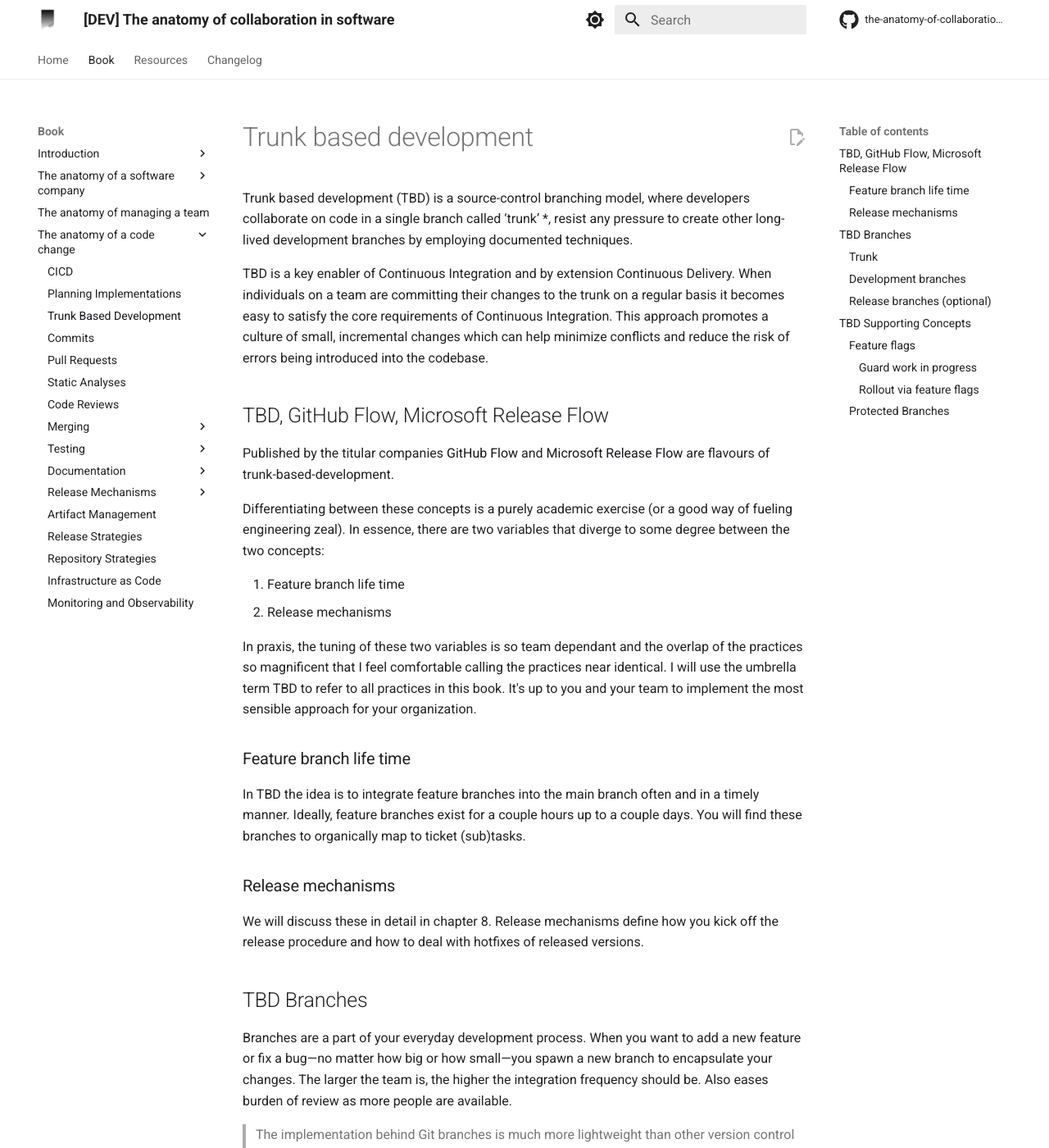
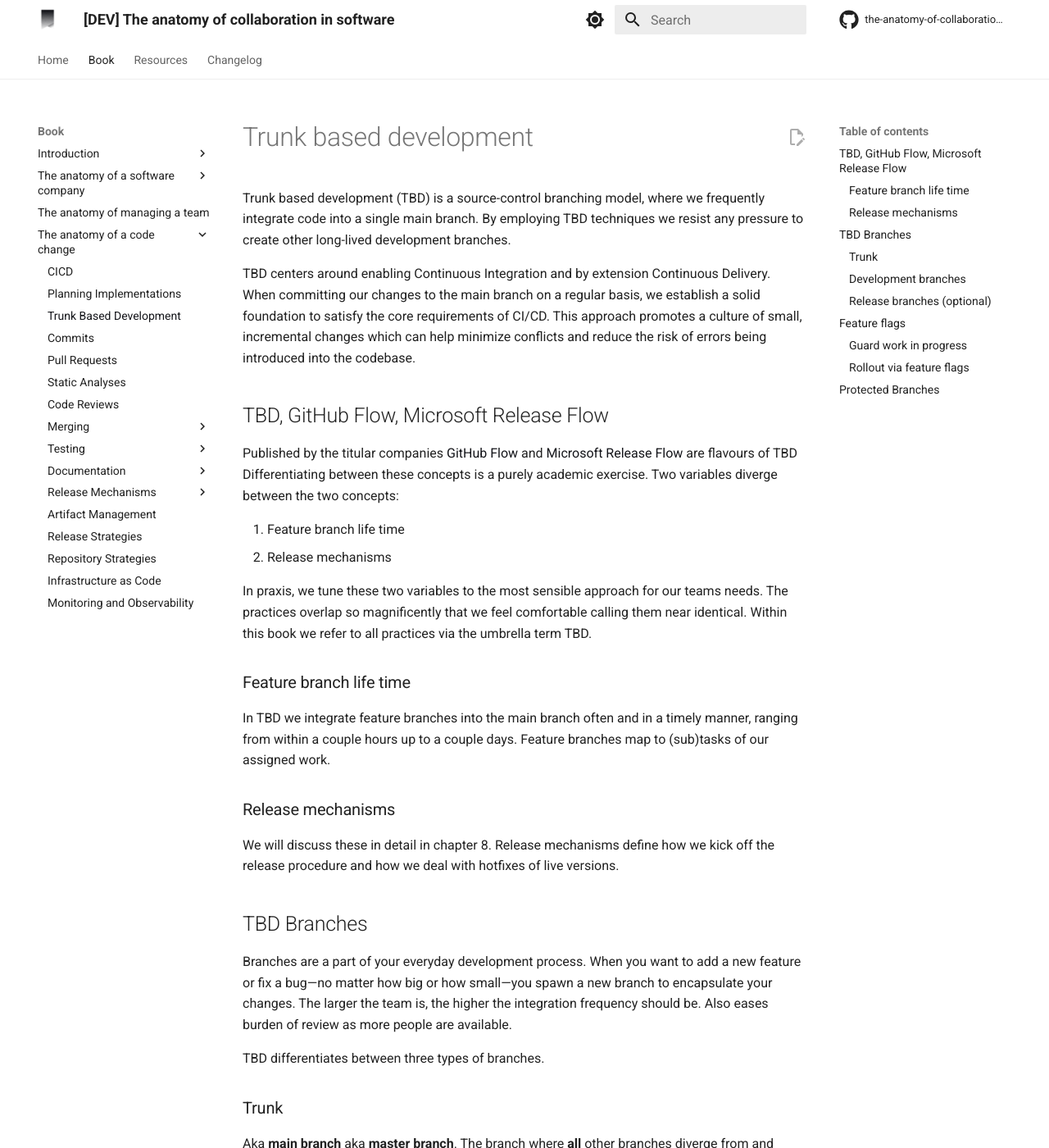
Before and after one commit to engineering-collaboration/book, an MkDocs documentation site: the page built from docs/book/anatomy-of-a-code-change/tbd.md, in a window 1280 px wide and 1400 px high. Shown: the whole window at 82% size. Built offline with MkDocs 1.6.1 and Material for MkDocs 9.7.7, drawn with Linux system fonts in a browser that asks for light colours; comment, search, counter and statistics services are not loaded; some of the changed text lies outside the part shown.

Commit message:
Improve writing in initial tbd paragraph

```diff
--- a/docs/book/anatomy-of-a-code-change/tbd.md
+++ b/docs/book/anatomy-of-a-code-change/tbd.md
@@ -1,33 +1,29 @@
 # Trunk based development
 
-Trunk based development (TBD) is a source-control branching model, where developers collaborate on code in a single branch called ‘trunk’ *, resist any pressure to create other long-lived development branches by employing documented techniques.
+Trunk based development (TBD) is a source-control branching model, where we frequently integrate code into a single main branch. By employing TBD techniques we resist any pressure to create other long-lived development branches.
 
-TBD is a key enabler of Continuous Integration and by extension Continuous Delivery. When individuals on a team are committing their changes to the trunk on a regular basis it becomes easy to satisfy the core requirements of Continuous Integration. This approach promotes a culture of small, incremental changes which can help minimize conflicts and reduce the risk of errors being introduced into the codebase.
+TBD centers around enabling Continuous Integration and by extension Continuous Delivery. When committing our changes to the main branch on a regular basis, we establish a solid foundation to satisfy the core requirements of CI/CD. This approach promotes a culture of small, incremental changes which can help minimize conflicts and reduce the risk of errors being introduced into the codebase.
 
 ## TBD, GitHub Flow, Microsoft Release Flow
 
-Published by the titular companies [GitHub Flow](https://docs.github.com/en/get-started/quickstart/github-flow) and [Microsoft Release Flow](https://devblogs.microsoft.com/devops/release-flow-how-we-do-branching-on-the-vsts-team/) are flavours of trunk-based-development.
-
-Differentiating between these concepts is a purely academic exercise (or a good way of fueling engineering zeal). In essence, there are two variables that diverge to some degree between the two concepts:
+Published by the titular companies [GitHub Flow](https://docs.github.com/en/get-started/quickstart/github-flow) and [Microsoft Release Flow](https://devblogs.microsoft.com/devops/release-flow-how-we-do-branching-on-the-vsts-team/) are flavours of TBD Differentiating between these concepts is a purely academic exercise. Two variables diverge between the two concepts:
 
 1. Feature branch life time
 2. Release mechanisms
 
-In praxis, the tuning of these two variables is so team dependant and the overlap of the practices so magnificent that I feel comfortable calling the practices near identical. I will use the umbrella term TBD to refer to all practices in this book. It's up to you and your team to implement the most sensible approach for your organization.
+In praxis, we tune these two variables to the most sensible approach for our teams needs. The practices overlap so magnificently that we feel comfortable calling them near identical. Within this book we refer to all practices via the umbrella term TBD.
 
 ### Feature branch life time
 
-In TBD the idea is to integrate feature branches into the main branch often and in a timely manner. Ideally, feature branches exist for a couple hours up to a couple days. You will find these branches to organically map to ticket (sub)tasks.
+In TBD we integrate feature branches into the main branch often and in a timely manner, ranging from within a couple hours up to a couple days. Feature branches map to (sub)tasks of our assigned work.
 
 ### Release mechanisms
 
-We will discuss these in detail in chapter 8. Release mechanisms define how you kick off the release procedure and how to deal with hotfixes of released versions.
+We will discuss these in detail in chapter 8. Release mechanisms define how we kick off the release procedure and how we deal with hotfixes of live versions.
 
 ## TBD Branches
 
 Branches are a part of your everyday development process. When you want to add a new feature or fix a bug—no matter how big or how small—you spawn a new branch to encapsulate your changes. The larger the team is, the higher the integration frequency should be. Also eases burden of review as more people are available.
-
-> The implementation behind Git branches is much more lightweight than other version control system models. Instead of copying files from directory to directory (P4V), Git stores a branch as a reference to a commit. In this sense, a branch represents the tip of a series of commits—it's not a container for commits.
 
 TBD differentiates between three types of branches.
 
@@ -47,25 +43,23 @@ A branch dedicated to packaging and releasing a version of the product. While de
 
 A release branch offers a certain flexibility for dealing with delivery and deployment, while not hindering Helix engineers at working on the next sprint on the main branch. Note that release branches are **never** merged back to master/main. Ideally, these branches are abandoned or marked as stale after a while. The head of the release branch is the currently published version.
 
-## TBD Supporting Concepts
-
-### Feature flags
+## Feature flags
 
 Feature flags, also known as feature toggles, are a software development technique that allows developers to enable or disable specific features or parts of their application.
 
 Feature flags can be implemented using configuration files, environment variables, or command line flags. They can be used to turn a feature on or off for a specific user, group of users, or for the entire application. This allows teams to test and refine new features without interference.
 
-#### Guard work in progress
+### Guard work in progress
 
 Features that take longer to develop than a couple hours or days should be partially integrated to `main` often to verify that individual parts of our feature compile and work in our program. These partial solutions should be unavailable to other processes and not exposed in the UI. You can use feature flags to prohibit the execution of a set of instructions guarded by the flag.
 
-#### Rollout via feature flags
+### Rollout via feature flags
 
 Feature flags can be used for devising strategies of releasing software features in a controlled and scalable manner. They allow developers to toggle the visibility and functionality of a feature in an application without having to deploy new code.
 
 This allows teams to experiment with new features, gradually roll out changes to a subset of users, and quickly disable a feature if it has unexpected consequences. This helps to increase the speed and efficiency of software delivery, while also providing greater control and stability.
 
-### Protected Branches
+## Protected Branches
 
 Protected branches prevent unapproved changed to be integrated into specific branches. Once a branch is protected, only specified users or roles - typically termed *Codeowners* - can make changes to it.
 
```
